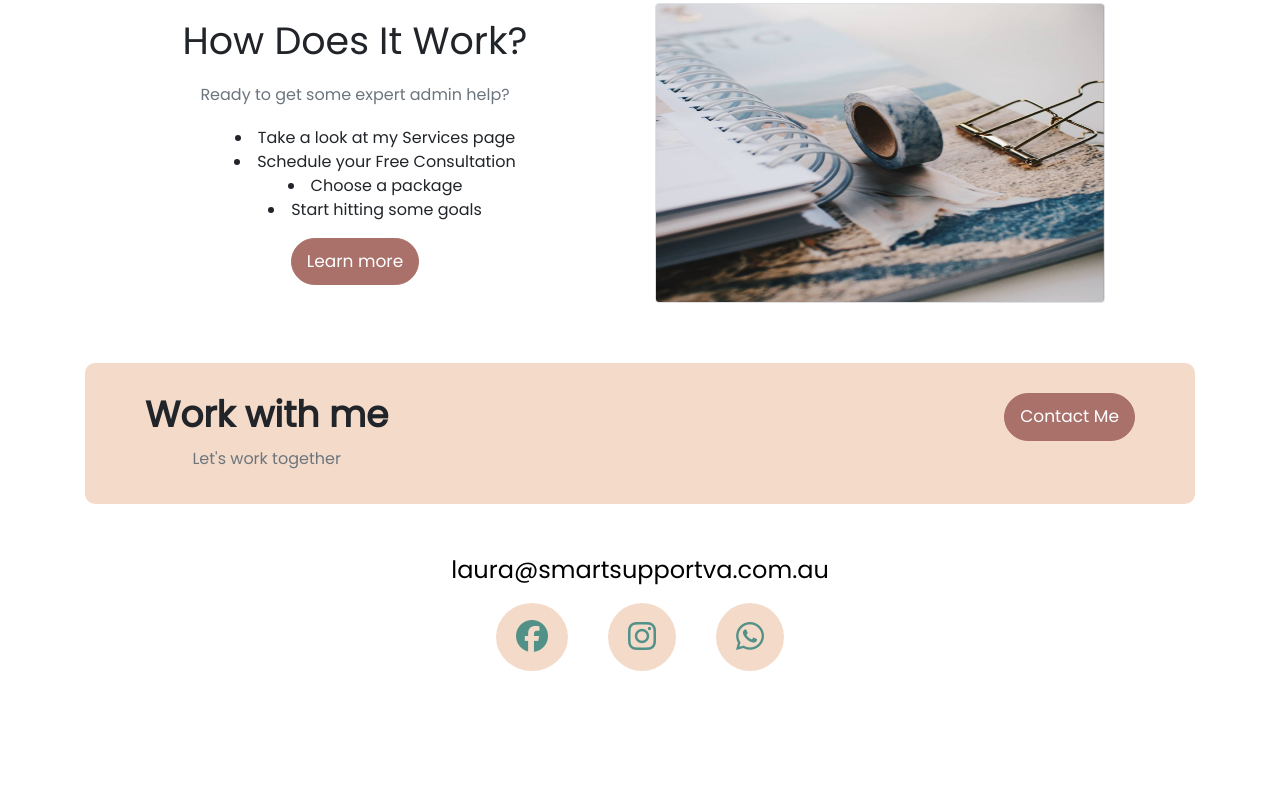
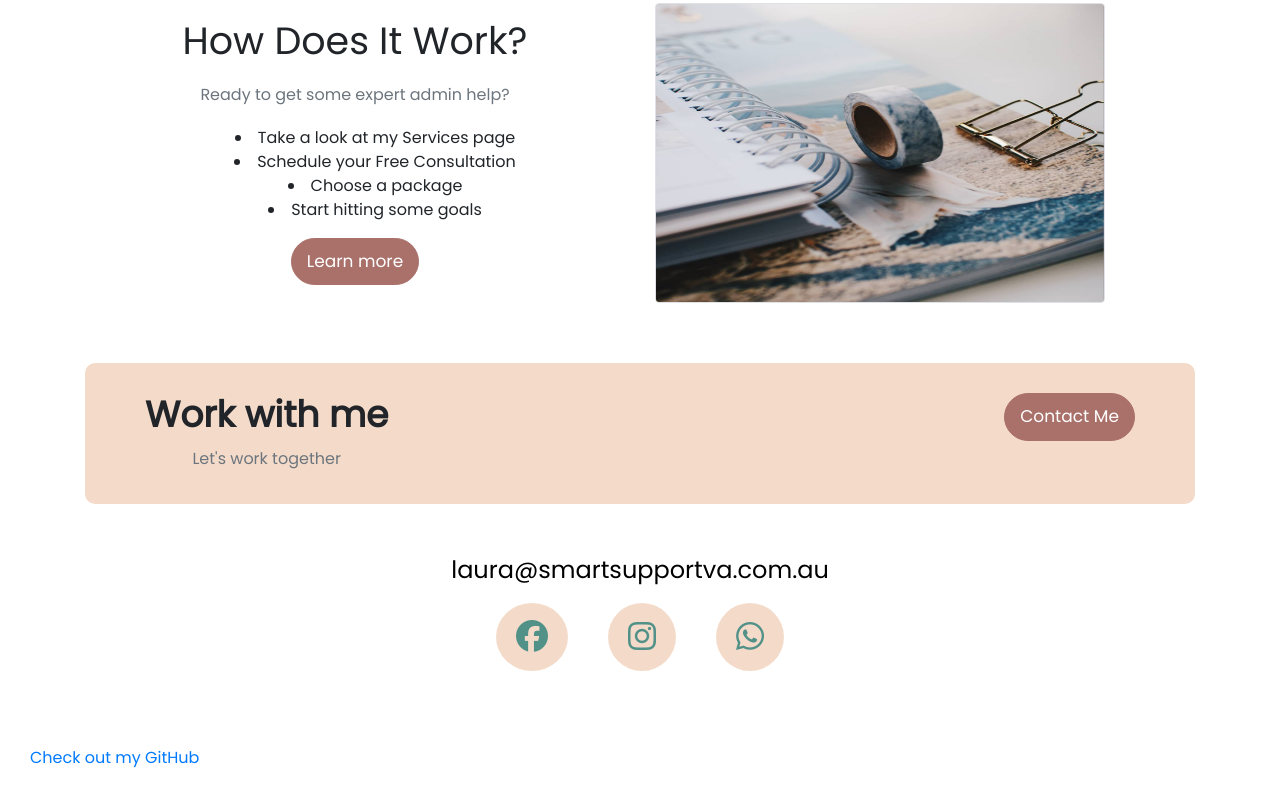
Before and after one commit to BolderCoder8/Responsive-Project, a plain HTML site: page index.html in a window 1280 px wide. Shown: the part 1330-2130 px from the top of the page. Before the commit the page ends 2106 px from the top, so only its background shows below. Drawn offline with nearby package versions, Linux system fonts and the light colour scheme; a web font is replaced by a local one.

Commit message:
Added Link to Github

```diff
--- a/index.html
+++ b/index.html
@@ -205,6 +205,9 @@
         </div>
       </footer>
     </div>
+    <a href="https://github.com/BolderCoder8/Responsive-Project"
+      >Check out my GitHub</a
+    >
     <script
       src="https://code.jquery.com/jquery-3.4.1.slim.min.js"
       integrity="sha384-J6qa4849blE2+poT4WnyKhv5vZF5SrPo0iEjwBvKU7imGFAV0wwj1yYfoRSJoZ+n"
```
